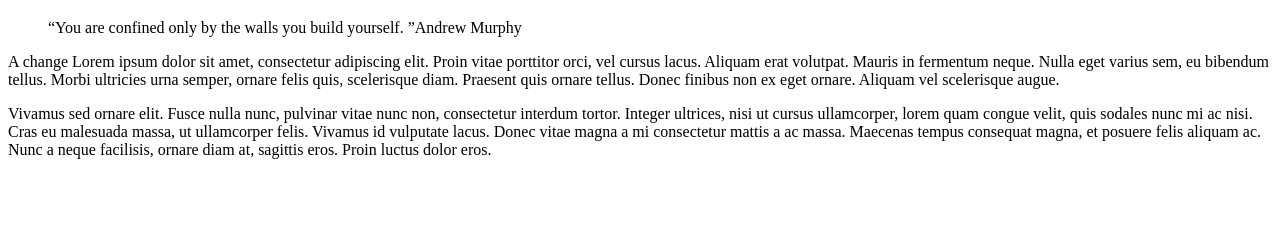
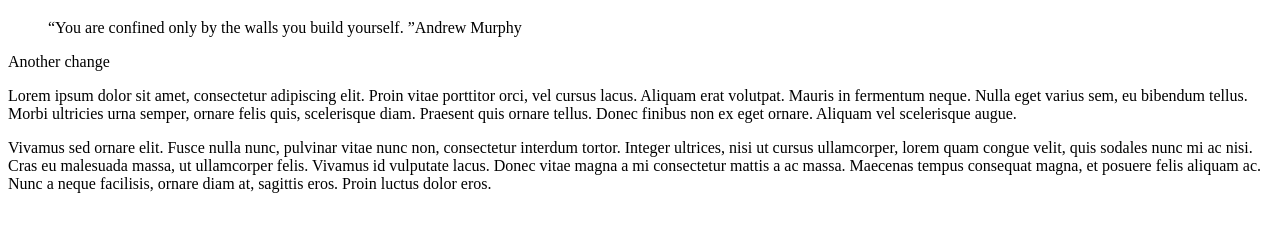
Before and after one commit to fiq/coremoter, a Gatsby site: page /blog/test in a window 1280 px wide. Shown: the part 168-400 px from the top of the page. Built offline with nearby package versions, Linux system fonts and the light colour scheme; Gatsby itself is replaced by a stand-in of ours.

Commit message:
Minor change

```diff
--- a/src/markdown-pages/test.md
+++ b/src/markdown-pages/test.md
@@ -7,7 +7,8 @@ title: "This is a test"
 # This is a test
 > “You are confined only by the walls you build yourself. ”Andrew Murphy
 
-A change
- Lorem ipsum dolor sit amet, consectetur adipiscing elit. Proin vitae porttitor orci, vel cursus lacus. Aliquam erat volutpat. Mauris in fermentum neque. Nulla eget varius sem, eu bibendum tellus. Morbi ultricies urna semper, ornare felis quis, scelerisque diam. Praesent quis ornare tellus. Donec finibus non ex eget ornare. Aliquam vel scelerisque augue.
+Another change
+
+Lorem ipsum dolor sit amet, consectetur adipiscing elit. Proin vitae porttitor orci, vel cursus lacus. Aliquam erat volutpat. Mauris in fermentum neque. Nulla eget varius sem, eu bibendum tellus. Morbi ultricies urna semper, ornare felis quis, scelerisque diam. Praesent quis ornare tellus. Donec finibus non ex eget ornare. Aliquam vel scelerisque augue.
 
 Vivamus sed ornare elit. Fusce nulla nunc, pulvinar vitae nunc non, consectetur interdum tortor. Integer ultrices, nisi ut cursus ullamcorper, lorem quam congue velit, quis sodales nunc mi ac nisi. Cras eu malesuada massa, ut ullamcorper felis. Vivamus id vulputate lacus. Donec vitae magna a mi consectetur mattis a ac massa. Maecenas tempus consequat magna, et posuere felis aliquam ac. Nunc a neque facilisis, ornare diam at, sagittis eros. Proin luctus dolor eros.
```
